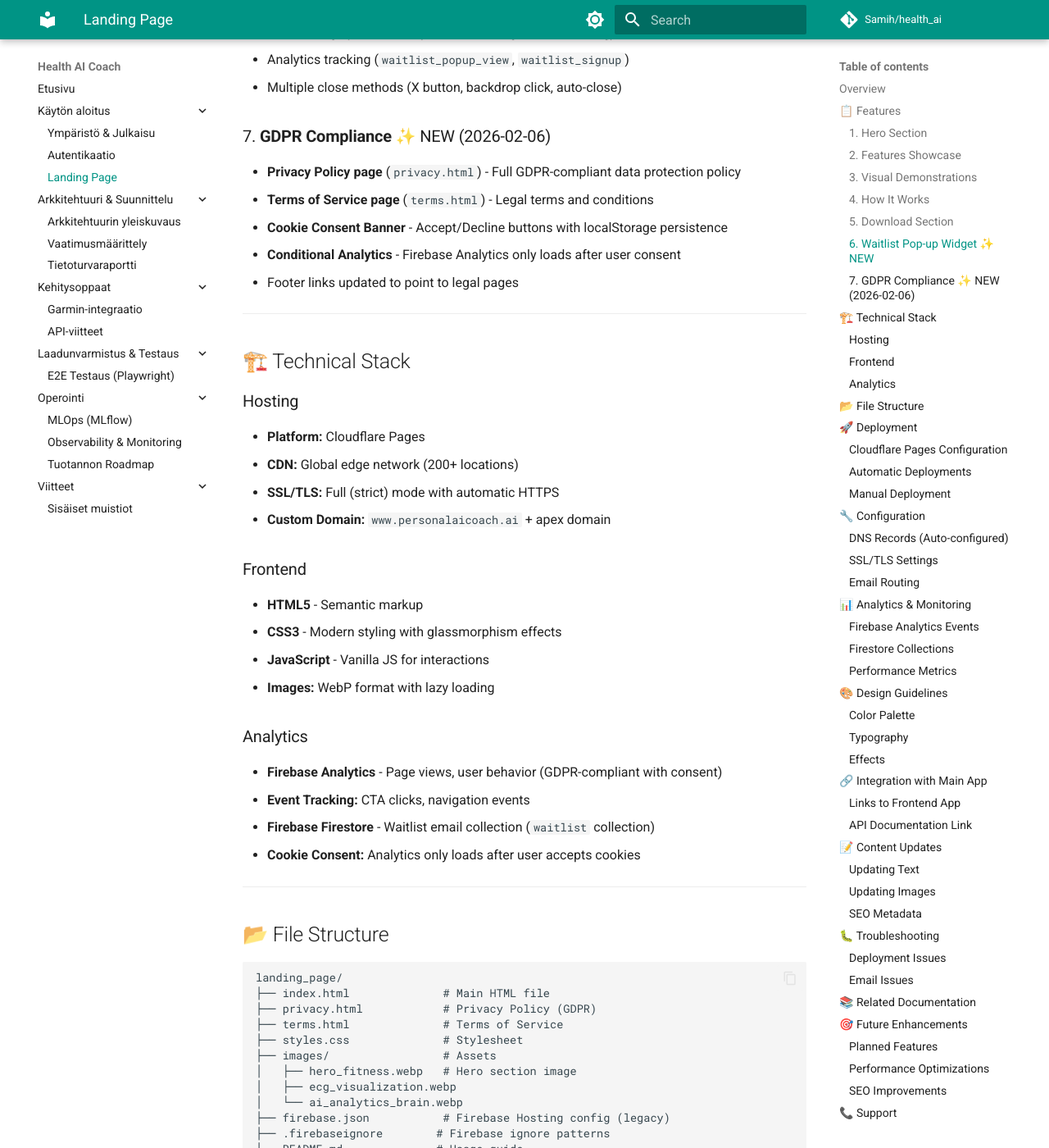
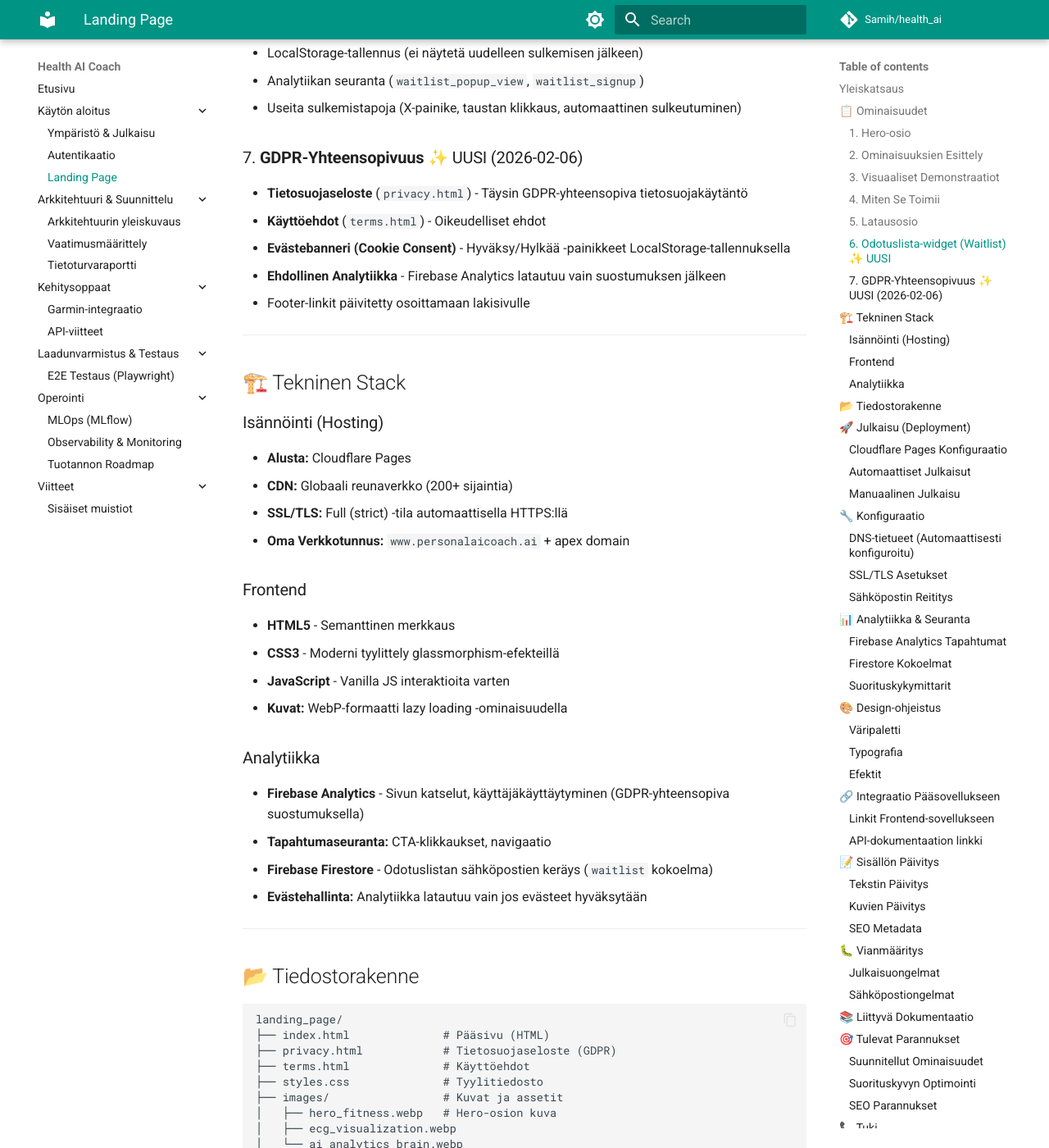
Before and after one commit to Sami-Python/Health_AI, an MkDocs documentation site: the page built from Docs/landing_page.md, in a window 1280 px wide and 1400 px high, scrolled down 1416 px. Shown: the whole window at 82% size. Built offline with MkDocs 1.6.1 and Material for MkDocs 9.7.7, drawn with Linux system fonts in a browser that asks for light colours; comment, search, counter and statistics services are not loaded; some of the changed text lies outside the part shown.

````diff
--- a/Docs/landing_page.md
+++ b/Docs/landing_page.md
@@ -1,145 +1,145 @@
-# 🌐 Landing Page - Personal AI Coach
+# 🌐 Aloitussivu (Landing Page) - Personal AI Coach
 
-## Overview
+## Yleiskatsaus
 
-The landing page is the public-facing website for Personal AI Coach, hosted on **Cloudflare Pages**. It serves as the primary marketing and information hub for potential users.
+Aloitussivu on Personal AI Coach -palvelun julkinen verkkosivusto, jota isännöidään **Cloudflare Pages** -alustalla. Se toimii pääasiallisena markkinointi- ja tietolähteenä uusille käyttäjille.
 
-**Live URL:** https://www.personalaicoach.ai
+**Julkinen osoite:** https://www.personalaicoach.ai
 
 ---
 
-## 📋 Features
+## 📋 Ominaisuudet
 
-### 1. **Hero Section**
-- Clear value proposition: "Your Personal AI Fitness Coach"
-- Dual CTAs: "Get Started" and "See Demo"
-- Modern dark theme with gradient effects
+### 1. **Hero-osio**
+- Selkeä arvolupaus: "Your Personal AI Fitness Coach" (Henkilökohtainen tekoälyvalmentajasi)
+- Kaksi toimintokutsua (CTA): "Get Started" ja "See Demo"
+- Moderni tumma teema liukuväri-efekteillä
 
-### 2. **Features Showcase**
-Six feature cards highlighting core capabilities:
-- 📊 **Smart Dashboard** - Real-time health metrics
-- 📅 **Training Calendar** - AI-powered workout planning
-- 🤖 **AI Coach** - Personalized recommendations
-- 🎯 **Goal Tracking** - Progress monitoring
-- 📈 **Advanced Analytics** - Performance insights
-- ⌚ **Garmin Integration** - Automatic data sync
+### 2. **Ominaisuuksien Esittely**
+Kuusi korttia, jotka korostavat ydinominaisuuksia:
+- 📊 **Älykäs Dashboard** - Reaaliaikaiset terveysmittarit
+- 📅 **Harjoituskalenteri** - Tekoälyn suunnittelemat treenit
+- 🤖 **AI Valmentaja** - Henkilökohtaiset suositukset
+- 🎯 **Tavoitteiden Seuranta** - Edistymisen monitorointi
+- 📈 **Edistynyt Analytiikka** - Suorituskyvyn oivallukset
+- ⌚ **Garmin Integraatio** - Automaattinen tietojen synkronointi
 
-### 3. **Visual Demonstrations**
-- ECG heart rate visualization
-- AI analytics brain visualization
-- Phone mockup with app preview
+### 3. **Visuaaliset Demonstraatiot**
+- EKG-sykkeen visualisointi
+- AI-analytiikan aivovisualisointi
+- Puhelin-mockup sovelluksen esikatselulla
 
-### 4. **How It Works**
-Three-step process:
-1. Connect Garmin device
-2. Get AI-powered insights
-3. Achieve fitness goals
+### 4. **Miten Se Toimii**
+Kolmivaiheinen prosessi:
+1. Yhdistä Garmin-laite
+2. Saa tekoälyn tuottamia oivalluksia
+3. Saavuta kuntotavoitteet
 
-### 5. **Download Section**
-- App Store badge (Coming Soon)
-- Google Play badge (Coming Soon)
-- Mobile-first design emphasis
+### 5. **Latausosio**
+- App Store -merkki (Tulossa pian)
+- Google Play -merkki (Tulossa pian)
+- Mobiili edellä -suunnittelu
 
-### 6. **Waitlist Pop-up Widget** ✨ NEW
-- Auto-displays 2 seconds after page load
-- Email collection with Firebase Firestore integration
-- Modern glassmorphism design with dark theme
-- Form validation and success/error messages
-- LocalStorage persistence (doesn't show again after closing)
-- Analytics tracking (`waitlist_popup_view`, `waitlist_signup`)
-- Multiple close methods (X button, backdrop click, auto-close)
+### 6. **Odotuslista-widget (Waitlist)** ✨ UUSI
+- Ilmestyy automaattisesti 2 sekunnin kuluttua sivun latauksesta
+- Sähköpostien keräys Firebase Firestore -integraatiolla
+- Moderni glassmorphism-design tummalla teemalla
+- Lomakkeen validointi ja onnistumis-/virheviestit
+- LocalStorage-tallennus (ei näytetä uudelleen sulkemisen jälkeen)
+- Analytiikan seuranta (`waitlist_popup_view`, `waitlist_signup`)
+- Useita sulkemistapoja (X-painike, taustan klikkaus, automaattinen sulkeutuminen)
 
-### 7. **GDPR Compliance** ✨ NEW (2026-02-06)
-- **Privacy Policy page** (`privacy.html`) - Full GDPR-compliant data protection policy
-- **Terms of Service page** (`terms.html`) - Legal terms and conditions
-- **Cookie Consent Banner** - Accept/Decline buttons with localStorage persistence
-- **Conditional Analytics** - Firebase Analytics only loads after user consent
-- Footer links updated to point to legal pages
+### 7. **GDPR-Yhteensopivuus** ✨ UUSI (2026-02-06)
+- **Tietosuojaseloste** (`privacy.html`) - Täysin GDPR-yhteensopiva tietosuojakäytäntö
+- **Käyttöehdot** (`terms.html`) - Oikeudelliset ehdot
+- **Evästebanneri (Cookie Consent)** - Hyväksy/Hylkää -painikkeet LocalStorage-tallennuksella
+- **Ehdollinen Analytiikka** - Firebase Analytics latautuu vain suostumuksen jälkeen
+- Footer-linkit päivitetty osoittamaan lakisivulle
 
 ---
 
-## 🏗️ Technical Stack
+## 🏗️ Tekninen Stack
 
-### Hosting
-- **Platform:** Cloudflare Pages
-- **CDN:** Global edge network (200+ locations)
-- **SSL/TLS:** Full (strict) mode with automatic HTTPS
-- **Custom Domain:** `www.personalaicoach.ai` + apex domain
+### Isännöinti (Hosting)
+- **Alusta:** Cloudflare Pages
+- **CDN:** Globaali reunaverkko (200+ sijaintia)
+- **SSL/TLS:** Full (strict) -tila automaattisella HTTPS:llä
+- **Oma Verkkotunnus:** `www.personalaicoach.ai` + apex domain
 
 ### Frontend
-- **HTML5** - Semantic markup
-- **CSS3** - Modern styling with glassmorphism effects
-- **JavaScript** - Vanilla JS for interactions
-- **Images:** WebP format with lazy loading
+- **HTML5** - Semanttinen merkkaus
+- **CSS3** - Moderni tyylittely glassmorphism-efekteillä
+- **JavaScript** - Vanilla JS interaktioita varten
+- **Kuvat:** WebP-formaatti lazy loading -ominaisuudella
 
-### Analytics
-- **Firebase Analytics** - Page views, user behavior (GDPR-compliant with consent)
-- **Event Tracking:** CTA clicks, navigation events
-- **Firebase Firestore** - Waitlist email collection (`waitlist` collection)
-- **Cookie Consent:** Analytics only loads after user accepts cookies
+### Analytiikka
+- **Firebase Analytics** - Sivun katselut, käyttäjäkäyttäytyminen (GDPR-yhteensopiva suostumuksella)
+- **Tapahtumaseuranta:** CTA-klikkaukset, navigaatio
+- **Firebase Firestore** - Odotuslistan sähköpostien keräys (`waitlist` kokoelma)
+- **Evästehallinta:** Analytiikka latautuu vain jos evästeet hyväksytään
 
 ---
 
-## 📂 File Structure
+## 📂 Tiedostorakenne
 
 ```
 landing_page/
-├── index.html              # Main HTML file
-├── privacy.html            # Privacy Policy (GDPR)
-├── terms.html              # Terms of Service
-├── styles.css              # Stylesheet
-├── images/                 # Assets
-│   ├── hero_fitness.webp   # Hero section image
+├── index.html              # Pääsivu (HTML)
+├── privacy.html            # Tietosuojaseloste (GDPR)
+├── terms.html              # Käyttöehdot
+├── styles.css              # Tyylitiedosto
+├── images/                 # Kuvat ja assetit
+│   ├── hero_fitness.webp   # Hero-osion kuva
 │   ├── ecg_visualization.webp
 │   └── ai_analytics_brain.webp
-├── firebase.json           # Firebase Hosting config (legacy)
-├── .firebaseignore        # Firebase ignore patterns
-├── README.md              # Usage guide
-└── CLOUDFLARE_DEPLOYMENT.md  # Deployment instructions
+├── firebase.json           # Firebase Hosting konfiguraatio (legacy)
+├── .firebaseignore        # Firebase ignore -säännöt
+├── README.md              # Käyttöopas
+└── CLOUDFLARE_DEPLOYMENT.md  # Julkaisuohjeet
 ```
 
 ---
 
-## 🚀 Deployment
+## 🚀 Julkaisu (Deployment)
 
-### Cloudflare Pages Configuration
+### Cloudflare Pages Konfiguraatio
 
-**Project Settings:**
-- **Project name:** `personalaicoach-landing`
-- **Production branch:** `main`
-- **Framework preset:** None (static site)
-- **Build command:** (empty)
-- **Build output directory:** `.`
-- **Root directory:** `landing_page`
+**Projektiasetukset:**
+- **Projektin nimi:** `personalaicoach-landing`
+- **Tuotantohaara:** `main`
+- **Kehysasetus:** None (staattinen sivu)
+- **Build-komento:** (tyhjä)
+- **Build-hakemisto:** `.`
+- **Juurihakemisto:** `landing_page`
 
-### Automatic Deployments
+### Automaattiset Julkaisut
 
-Any push to the `main` branch automatically triggers a new deployment:
+Jokainen push `main`-haaraan käynnistää uuden julkaisun:
 
 ```bash
 git add landing_page/
-git commit -m "Update landing page"
+git commit -m "Päivitä aloitussivu"
 git push origin main
 ```
 
-Cloudflare Pages will:
-1. Detect the push
-2. Build and deploy (1-2 minutes)
-3. Update live site automatically
+Cloudflare Pages:
+1. Tunnistaa push-tapahtuman
+2. Rakentaa ja julkaisee (1-2 minuuttia)
+3. Päivittää live-sivuston automaattisesti
 
-### Manual Deployment
+### Manuaalinen Julkaisu
 
-Via Cloudflare Dashboard:
-1. Go to Workers & Pages
-2. Select `personalaicoach-landing`
-3. Click "Create deployment"
-4. Select branch and deploy
+Cloudflare Dashboardin kautta:
+1. Mene Workers & Pages -osioon
+2. Valitse `personalaicoach-landing`
+3. Klikkaa "Create deployment"
+4. Valitse haara ja julkaise
 
 ---
 
-## 🔧 Configuration
+## 🔧 Konfiguraatio
 
-### DNS Records (Auto-configured)
+### DNS-tietueet (Automaattisesti konfiguroitu)
 
 ```
 Type: CNAME
@@ -153,55 +153,55 @@
 Proxy: Yes
 ```
 
-### SSL/TLS Settings
+### SSL/TLS Asetukset
 
-- **Encryption mode:** Full (strict)
-- **Always Use HTTPS:** Enabled
-- **Automatic HTTPS Rewrites:** Enabled
-- **SSL certificate:** Active and auto-renewing
+- **Salaustila:** Full (strict)
+- **Always Use HTTPS:** Päällä
+- **Automatic HTTPS Rewrites:** Päällä
+- **SSL-sertifikaatti:** Aktiivinen ja automaattisesti uusiutuva
 
-### Email Routing
+### Sähköpostin Reititys
 
-- **Email address:** `info@personalaicoach.ai`
-- **Forwarding:** Configured via Cloudflare Email Routing
-- **MX records:** Auto-configured by Cloudflare
+- **Sähköpostiosoite:** `info@personalaicoach.ai`
+- **Uudelleenohjaus:** Konfiguroitu Cloudflare Email Routingin kautta
+- **MX-tietueet:** Cloudflaren automaattisesti konfiguroimat
 
 ---
 
-## 📊 Analytics & Monitoring
+## 📊 Analytiikka & Seuranta
 
-### Firebase Analytics Events
+### Firebase Analytics Tapahtumat
 
-Tracked events:
-- `page_view` - Page loads
-- `cta_click` - "Get Started" button clicks
-- `demo_click` - "See Demo" button clicks
-- `nav_click` - Navigation interactions
-- `waitlist_popup_view` - Waitlist pop-up displayed
-- `waitlist_signup` - User joined waitlist (includes email)
+Seuratut tapahtumat:
+- `page_view` - Sivun lataukset
+- `cta_click` - "Get Started" -painikkeen klikkaukset
+- `demo_click` - "See Demo" -painikkeen klikkaukset
+- `nav_click` - Navigaation interaktiot
+- `waitlist_popup_view` - Odotuslista-popup näytetty
+- `waitlist_signup` - Käyttäjä liittyi odotuslistalle (sisältää sähköpostin)
 
-### Firestore Collections
+### Firestore Kokoelmat
 
-**Waitlist Collection:**
-- Collection: `waitlist`
-- Document fields:
-  - `email` (string) - User email address
-  - `timestamp` (timestamp) - Signup time
-  - `source` (string) - Always "landing_page"
-- Security: Public write (create only), admin read only
+**Odotuslista (Waitlist):**
+- Kokoelma: `waitlist`
+- Dokumentin kentät:
+  - `email` (string) - Käyttäjän sähköposti
+  - `timestamp` (timestamp) - Liittymisaika
+  - `source` (string) - Aina "landing_page"
+- Tietoturva: Julkinen kirjoitus (vain luonti), admin lukuoikeus
 
-### Performance Metrics
+### Suorituskykymittarit
 
-- **Global CDN:** Sub-100ms response times worldwide
-- **HTTP/3:** Enabled for faster connections
-- **Brotli Compression:** Optimized content delivery
-- **Edge Caching:** Lightning-fast page loads
+- **Globaali CDN:** Alle 100ms vasteajat maailmanlaajuisesti
+- **HTTP/3:** Päällä nopeampia yhteyksiä varten
+- **Brotli-pakkaus:** Optimoitu sisällön toimitus
+- **Reuna-välimuisti (Edge Caching):** Salamannopeat sivulataukset
 
 ---
 
-## 🎨 Design Guidelines
+## 🎨 Design-ohjeistus
 
-### Color Palette
+### Väripaletti
 
 ```css
 --primary: #6366f1 (Indigo)
@@ -211,63 +211,63 @@
 --surface: rgba(255, 255, 255, 0.05) (Glassmorphism)
 ```
 
-### Typography
+### Typografia
 
-- **Headings:** System font stack (optimized for performance)
-- **Body:** Sans-serif, 16px base size
-- **Responsive:** Scales from mobile (14px) to desktop (18px)
+- **Otsikot:** System font stack (optimoitu suorituskyvylle)
+- **Leipäteksti:** Sans-serif, 16px peruskoko
+- **Responsiivisuus:** Skaalautuu mobiilista (14px) työpöytäversioon (18px)
 
-### Effects
+### Efektit
 
 - **Glassmorphism:** `backdrop-filter: blur(10px)`
-- **Gradients:** Linear gradients for cards and backgrounds
-- **Animations:** Smooth transitions (0.3s ease)
-- **Hover states:** Scale and glow effects
+- **Liukuvärit:** Lineaariset gradientit korteissa ja taustoissa
+- **Animaatiot:** Pehmeät siirtymät (0.3s ease)
+- **Hover-tilat:** Skaalaus- ja hehkuefektit
 
 ---
 
-## 🔗 Integration with Main App
+## 🔗 Integraatio Pääsovellukseen
 
-### Links to Frontend App
+### Linkit Frontend-sovellukseen
 
-All "Get Started" and "Login" buttons point to:
+Kaikki "Get Started" ja "Login" -painikkeet ohjaavat osoitteeseen:
 ```
 https://app.personalaicoach.ai
 ```
 
-### API Documentation Link
+### API-dokumentaation linkki
 
-Footer link to backend API docs:
+Footerin linkki backend API-dokumentaatioon:
 ```
 https://health-ai-backend-35976089058.europe-north1.run.app/docs
 ```
 
 ---
 
-## 📝 Content Updates
+## 📝 Sisällön Päivitys
 
-### Updating Text
+### Tekstin Päivitys
 
-Edit `landing_page/index.html`:
+Muokkaa tiedostoa `landing_page/index.html`:
 
 ```html
 <h1>Your Personal AI Fitness Coach</h1>
 <p>Transform your training with AI-powered insights...</p>
 ```
 
-### Updating Images
+### Kuvien Päivitys
 
-1. Add new image to `landing_page/images/`
-2. Convert to WebP format (recommended)
-3. Update HTML `<img>` tag:
+1. Lisää uusi kuva hakemistoon `landing_page/images/`
+2. Muunna WebP-muotoon (suositeltavaa)
+3. Päivitä HTML `<img>` -tagi:
 
 ```html
-<img src="images/new_image.webp" alt="Description" loading="lazy">
+<img src="images/uusi_kuva.webp" alt="Kuvaus" loading="lazy">
 ```
 
 ### SEO Metadata
 
-Update `<head>` section in `index.html`:
+Päivitä `<head>` -osio tiedostossa `index.html`:
 
 ```html
 <title>Personal AI Coach - AI-Powered Fitness Training</title>
@@ -277,74 +277,74 @@
 
 ---
 
-## 🐛 Troubleshooting
+## 🐛 Vianmääritys
 
-### Deployment Issues
+### Julkaisuongelmat
 
-**Problem:** Changes not visible after push
-**Solution:**
-1. Check Cloudflare Pages deployment log
-2. Clear browser cache (Ctrl+Shift+R)
-3. Wait 2-3 minutes for CDN propagation
+**Ongelma:** Muutokset eivät näy pushin jälkeen
+**Ratkaisu:**
+1. Tarkista Cloudflare Pages deployment -loki
+2. Tyhjennä selaimen välimuisti (Ctrl+Shift+R)
+3. Odota 2-3 minuuttia CDN:n päivittymistä
 
-**Problem:** SSL certificate error
-**Solution:**
-1. Verify SSL/TLS mode is "Full (strict)"
-2. Check custom domain is active in Cloudflare Pages
-3. Wait up to 24 hours for certificate provisioning
+**Ongelma:** SSL-sertifikaattivirhe
+**Ratkaisu:**
+1. Varmista että SSL/TLS-tila on "Full (strict)"
+2. Tarkista että oma verkkotunnus on aktiivinen Cloudflare Pagesissa
+3. Odota enintään 24 tuntia sertifikaatin provisiointia
 
-### Email Issues
+### Sähköpostiongelmat
 
-**Problem:** Email forwarding not working
-**Solution:**
-1. Verify MX records in Cloudflare DNS
-2. Check destination email is verified
-3. Test with `info@personalaicoach.ai`
+**Ongelma:** Sähköpostin edelleenlähetys ei toimi
+**Ratkaisu:**
+1. Tarkista MX-tietueet Cloudflare DNS:ssä
+2. Tarkista että kohdesähköposti on vahvistettu
+3. Testaa lähettämällä viesti osoitteeseen `info@personalaicoach.ai`
 
 ---
 
-## 📚 Related Documentation
+## 📚 Liittyvä Dokumentaatio
 
-- [CLOUDFLARE_DEPLOYMENT.md](file:///c:/Users/samih/code/health_ai/landing_page/CLOUDFLARE_DEPLOYMENT.md) - Detailed deployment guide
-- [README.md](file:///c:/Users/samih/code/health_ai/landing_page/README.md) - Landing page overview
-- [arkkitehtuuri.md](file:///c:/Users/samih/code/health_ai/Docs/arkkitehtuuri.md) - System architecture
+- [CLOUDFLARE_DEPLOYMENT.md](file:///c:/Users/samih/code/health_ai/landing_page/CLOUDFLARE_DEPLOYMENT.md) - Yksityiskohtainen julkaisuopas
+- [README.md](file:///c:/Users/samih/code/health_ai/landing_page/README.md) - Aloitussivun yleiskatsaus
+- [arkkitehtuuri.md](file:///c:/Users/samih/code/health_ai/Docs/arkkitehtuuri.md) - Järjestelmäarkkitehtuuri
 
 ---
 
-## 🎯 Future Enhancements
+## 🎯 Tulevat Parannukset
 
-### Planned Features
-- [ ] Blog section for fitness tips
-- [ ] Testimonials carousel
-- [ ] Video demo of app features
-- [ ] Pricing page (if monetization planned)
-- [ ] FAQ section
-- [x] ~~Newsletter signup~~ → **Waitlist widget implemented** (2026-02-05)
+### Suunnitellut Ominaisuudet
+- [ ] Blogi-osio treenivinkeille
+- [ ] Asiakaskertomusten karuselli (Testimonials)
+- [ ] Sovelluksen ominaisuuksien videodemo
+- [ ] Hinnastosivu (jos kaupallistetaan)
+- [ ] FAQ-osio (Usein kysytyt kysymykset)
+- [x] ~~Uutiskirjeen tilaus~~ → **Odotuslista-widget toteutettu** (2026-02-05)
 
-### Performance Optimizations
-- [ ] Minify HTML/CSS
-- [ ] Implement service worker for offline support
-- [ ] Add preload hints for critical resources
-- [ ] Optimize image sizes further
+### Suorituskyvyn Optimointi
+- [ ] HTML/CSS:n minifikointi
+- [ ] Service Worker offline-tukea varten
+- [ ] Preload-vihjeet kriittisille resursseille
+- [ ] Kuvakokojen lisäoptimointi
 
-### SEO Improvements
-- [ ] Add structured data (JSON-LD)
-- [ ] Create sitemap.xml
-- [ ] Implement breadcrumb navigation
-- [ ] Add more internal linking
+### SEO Parannukset
+- [ ] Strukturoitu data (JSON-LD)
+- [ ] Sitemap.xml luonti
+- [ ] Murupolku-navigaatio (Breadcrumbs)
+- [ ] Lisää sisäisiä linkkejä
 
 ---
 
-## 📞 Support
+## 📞 Tuki
 
-For landing page issues:
-- **Cloudflare Support:** https://cfl.re/3WgEyrH
-- **Cloudflare Pages Docs:** https://developers.cloudflare.com/pages/
-- **Project Repository:** https://github.com/[your-repo]/health_ai
+Aloitussivun ongelmatilanteissa:
+- **Cloudflare Tuki:** https://cfl.re/3WgEyrH
+- **Cloudflare Pages Dokumentaatio:** https://developers.cloudflare.com/pages/
+- **Projektin Repository:** https://github.com/[your-repo]/health_ai
 
 ---
 
-**Last Updated:** 2026-02-06
-**Status:** ✅ Production
-**Deployment:** Cloudflare Pages
+**Päivitetty:** 2026-02-06
+**Tila:** ✅ Tuotannossa
+**Julkaisualusta:** Cloudflare Pages
 **URL:** https://www.personalaicoach.ai
````
Also changed, not shown: Docs/production_roadmap.md (+17 -17 lines), Docs/sami_memo.md (+8 -0 lines), Docs/testing.md (+84 -144 lines), frontend/src/components/ui/checkbox.tsx (added, +32 -0 lines), 6 other files.
